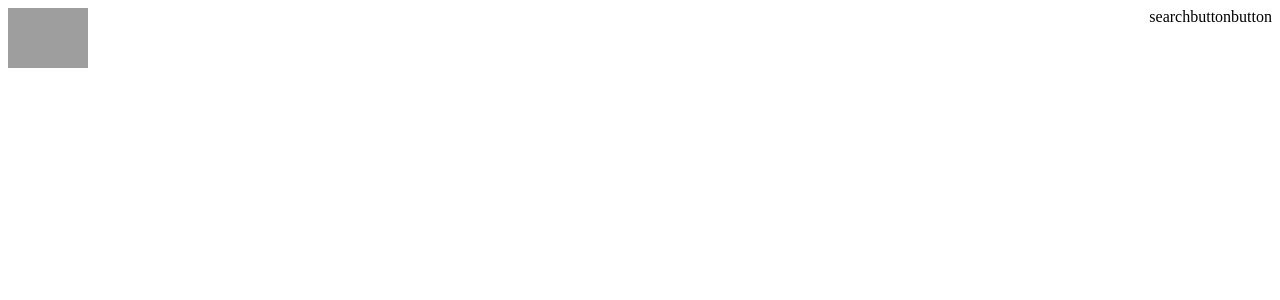
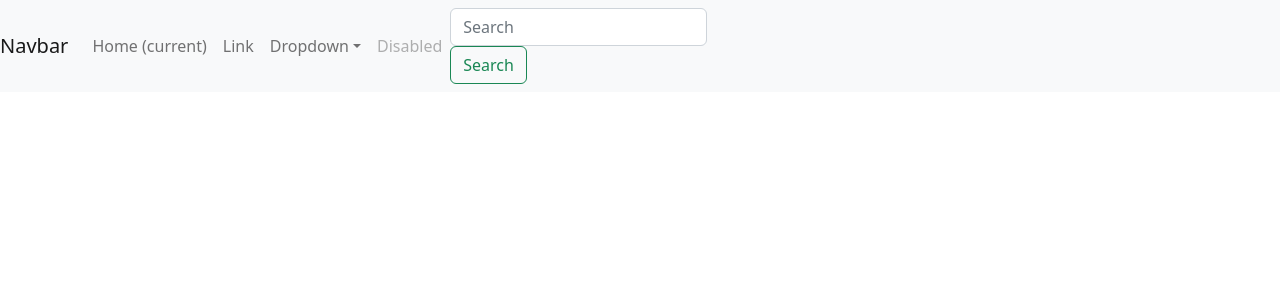
Before and after one commit to Laxman7289/Amazon, a React (Create React App) app: page / in a window 1280 px wide. Shown: the top 300 px of the page. Built offline with nearby package versions, Linux system fonts and the light colour scheme; grey boxes are pictures that could not be loaded.

Commit message:
programe

```diff
--- a/package.json
+++ b/package.json
@@ -6,7 +6,9 @@
     "@testing-library/jest-dom": "^5.16.5",
     "@testing-library/react": "^13.4.0",
     "@testing-library/user-event": "^13.5.0",
+    "bootstrap": "^5.2.3",
     "react": "^18.2.0",
+    "react-bootstrap": "^2.7.2",
     "react-dom": "^18.2.0",
     "react-scripts": "5.0.1",
     "web-vitals": "^2.1.4"
--- a/public/index.html
+++ b/public/index.html
@@ -5,10 +5,12 @@
   <meta http-equiv="X-UA-Compatible" content="IE=edge">
   <meta name="viewport" content="width=device-width, initial-scale=1.0">
   <title>Document</title>
+
 </head>
 <body>
   <div id="root">
 
   </div>
+
 </body>
 </html>
--- a/src/App.js
+++ b/src/App.js
@@ -1,11 +1,12 @@
 import React from 'react'
 import Header from './component/Header'
+import { Add } from './try'
+
 
 const App = () => {
   return (
-
-      <Header/>
-
+    // <Add/>
+    <Header/>
   )
 }
 
--- /dev/null
+++ b/src/component/Header.css
@@ -0,0 +1,21 @@
+/* .container {
+    display: flex;
+    justify-content: space-between;
+
+}
+
+.one {
+
+    flex: 1;
+}
+
+.second {
+    display: inherit;
+    font-size: 1.5em;
+    font-weight: 600;
+    gap: 10px;
+}
+
+.img {
+    width: 5em;
+} */
--- a/src/component/Header.js
+++ b/src/component/Header.js
@@ -1,18 +1,55 @@
 import React from 'react'
-import css from './Header.module.css'
+import './Header.css'
 
 const Header = () => {
     return (
         <>
-            <div className={css.container}>
-                <div className={css.one}>
-                    <img className={css.img} src='https://upload.wikimedia.org/wikipedia/commons/3/3c/IMG_logo_%282017%29.svg'></img></div>
-                <div className={css.second}>
-                    <div>search</div>
+            {/* <div classNameName={css.container}>
+                <div classNameName={css.one}>
+                    <img classNameName={css.img} src='https://upload.wikimedia.org/wikipedia/commons/3/3c/IMG_logo_%282017%29.svg'></img></div>
+                <div classNameName={css.second}>
+                    <div>
+                        <input type="search"/>
+                    </div>
                     <div>button</div>
                     <div>button</div>
                 </div>
-            </div>
+            </div> */}
+            <nav className="navbar navbar-expand-lg navbar-light bg-light">
+  <a className="navbar-brand" href="#">Navbar</a>
+  <button className="navbar-toggler" type="button" data-toggle="collapse" data-target="#navbarSupportedContent" aria-controls="navbarSupportedContent" aria-expanded="false" aria-label="Toggle navigation">
+    <span className="navbar-toggler-icon"></span>
+  </button>
+
+  <div className="collapse navbar-collapse" id="navbarSupportedContent">
+    <ul className="navbar-nav mr-auto">
+      <li className="nav-item active">
+        <a className="nav-link" href="#">Home <span className="sr-only">(current)</span></a>
+      </li>
+      <li className="nav-item">
+        <a className="nav-link" href="#">Link</a>
+      </li>
+      <li className="nav-item dropdown">
+        <a className="nav-link dropdown-toggle" href="#" id="navbarDropdown" role="button" data-toggle="dropdown" aria-haspopup="true" aria-expanded="false">
+          Dropdown
+        </a>
+        <div className="dropdown-menu" aria-labelledby="navbarDropdown">
+          <a className="dropdown-item" href="#">Action</a>
+          <a className="dropdown-item" href="#">Another action</a>
+          <div className="dropdown-divider"></div>
+          <a className="dropdown-item" href="#">Something else here</a>
+        </div>
+      </li>
+      <li className="nav-item">
+        <a className="nav-link disabled" href="#">Disabled</a>
+      </li>
+    </ul>
+    <form className="form-inline my-2 my-lg-0">
+      <input className="form-control mr-sm-2" type="search" placeholder="Search" aria-label="Search"/>
+      <button className="btn btn-outline-success my-2 my-sm-0" type="submit">Search</button>
+    </form>
+  </div>
+</nav>
         </>
 
     )
--- a/src/component/Header.module.css
+++ /dev/null
@@ -1,18 +0,0 @@
-.container {
-    display: flex;
-    /* justify-content: space-between;
-     */
-}
-
-.one {
-
-    flex: 1;
-}
-
-.second {
-    display: inherit;
-}
-
-.img {
-    width: 5em;
-}
--- a/src/index.js
+++ b/src/index.js
@@ -1,6 +1,7 @@
 import React from 'react';
 import ReactDOM from 'react-dom/client';
 import App from './App';
+import 'bootstrap/dist/css/bootstrap.min.css';
 
 const root = ReactDOM.createRoot(document.getElementById('root'));
 root.render(
--- /dev/null
+++ b/src/try.js
@@ -0,0 +1,20 @@
+import React from 'react'
+
+
+export const Add = () => {
+    function day(days){
+        let years = parseInt( days/365);
+        let months = parseInt((days%365)/30);
+        let day = (days%365)%30
+        return `years ${years} , months ${months} , days ${day}`
+
+    }
+
+    console.log(day(100));
+  return (
+    <div>
+
+
+    </div>
+  )
+}
```
Also changed, not shown: 1 other file (tests, documents, lock files or other folders).
